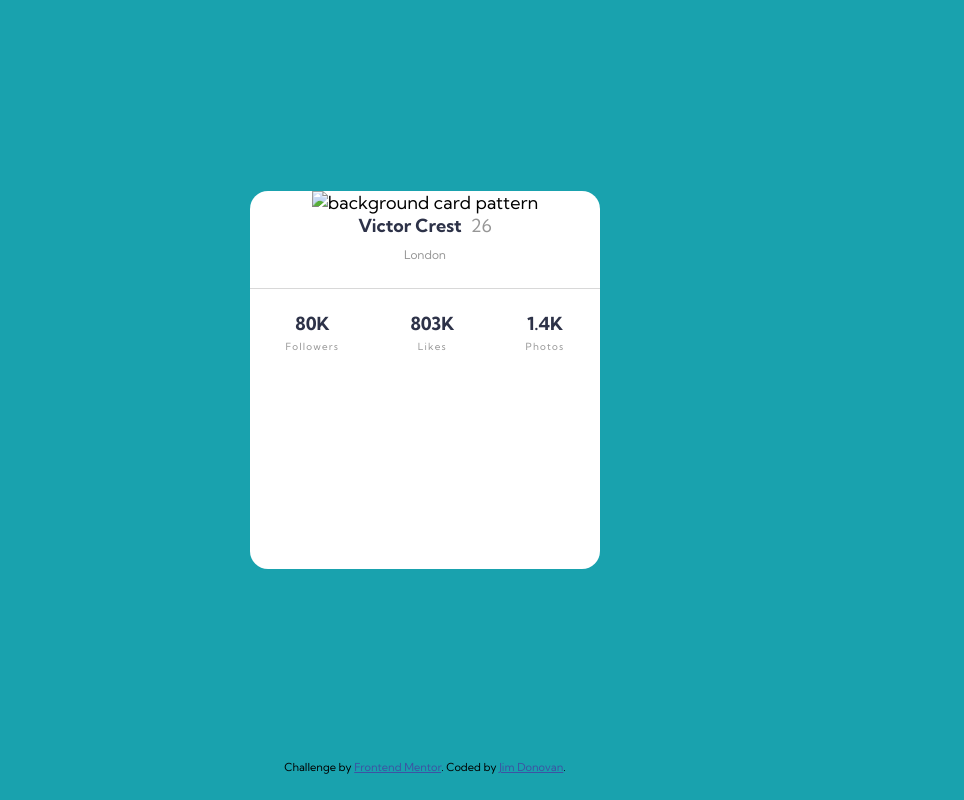
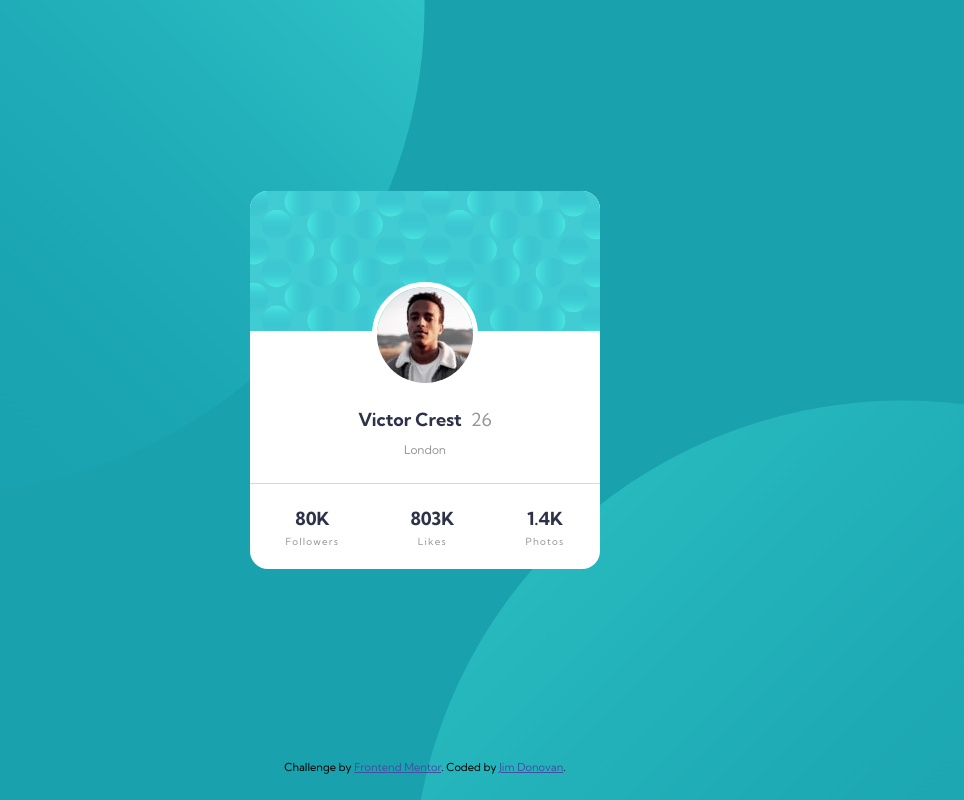
Before and after one commit to jimovan/profile-card, a plain HTML site: page index.html in a window 1280 px wide. Shown: the whole page, without its empty margins (215-1179 px from the left). Drawn offline with Linux system fonts and the light colour scheme; the site is published under a folder, as on GitHub Pages, so addresses that start at the root find nothing.

Commit message:
update image path

```diff
--- a/index.html
+++ b/index.html
@@ -25,10 +25,10 @@
   <body>
     <div class="container">
       <div class="card">
-        <img src="/images/bg-pattern-card.svg" alt="background card pattern" />
+        <img src="images/bg-pattern-card.svg" alt="background card pattern" />
         <div class="card-profile">
           <img
-            src="/images/image-victor.jpg"
+            src="images/image-victor.jpg"
             alt="profile photo"
             class="profile-img"
           />
--- a/style.css
+++ b/style.css
@@ -21,7 +21,7 @@ html {
 
 body {
   line-height: 1.3;
-  background-image: url('/images/bg-pattern-top.svg'), url('/images/bg-pattern-bottom.svg');
+  background-image: url('images/bg-pattern-top.svg'), url('images/bg-pattern-bottom.svg');
   background-position: right 50vw bottom 35vh, left 49vw top 50vh;
   background-repeat: no-repeat;
   background-color: var(--dark-cyan);
```
